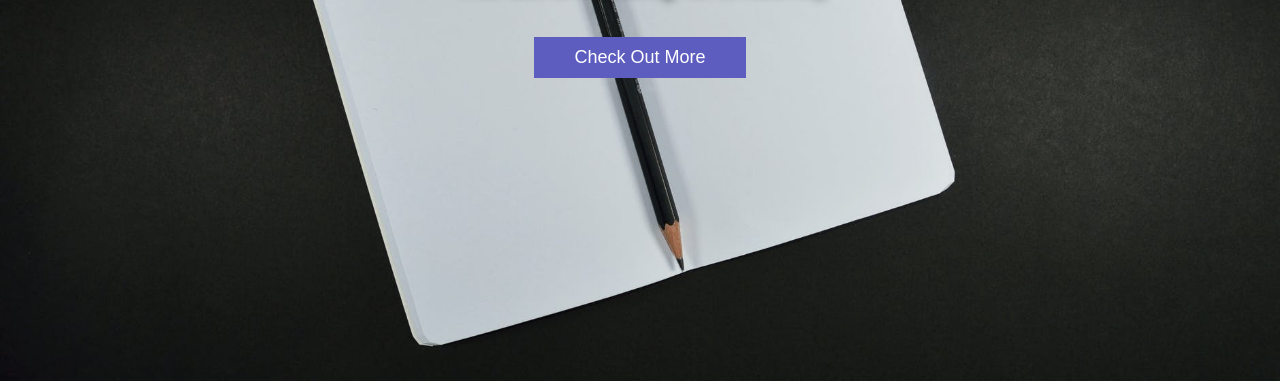
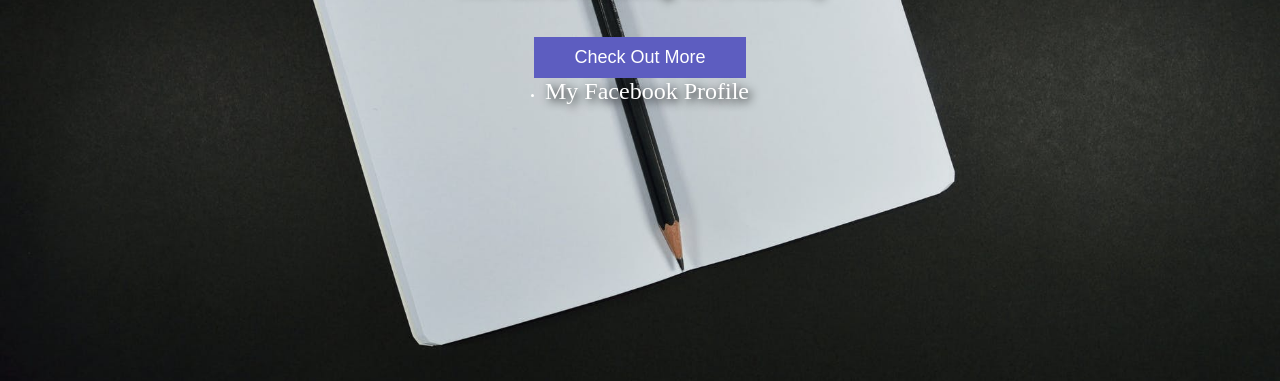
Before and after one commit to vishnu1234vs/vswebvs2020, a plain HTML site: page index.html in a window 1280 px wide. Shown: the part 419-800 px from the top of the page. Drawn offline with Linux system fonts and the light colour scheme.

Commit message:
Update index.html

```diff
--- a/index.html
+++ b/index.html
@@ -22,6 +22,7 @@
         <h2>V.S CREATIVE CREATIONS</h2>
         <h3>The life is build up of creativity</h3>
         <button>Check Out More</button>
+        <li><a href="https://m.facebook.com/vishnu2000dec?ref=bookmarks">My Facebook Profile</a></li>
     </section>
     <section class="form-section">
     <header>
```
